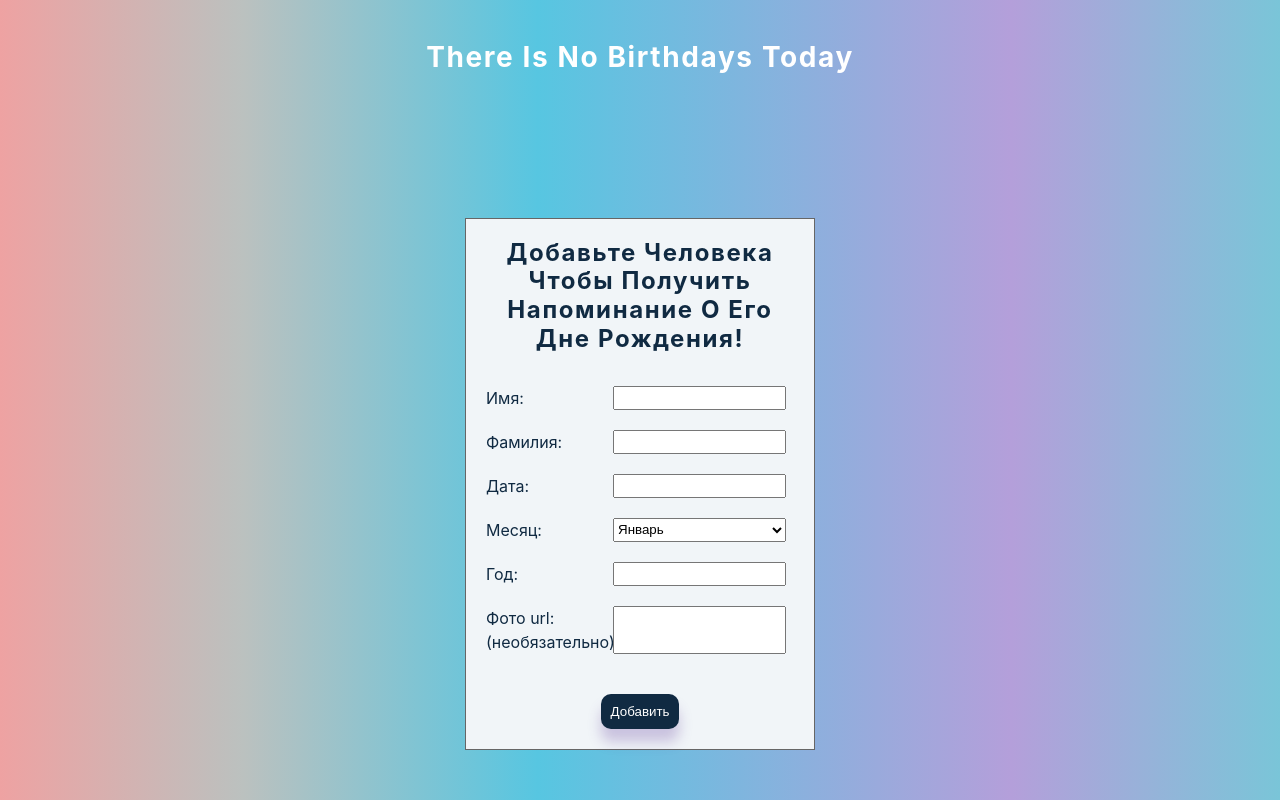
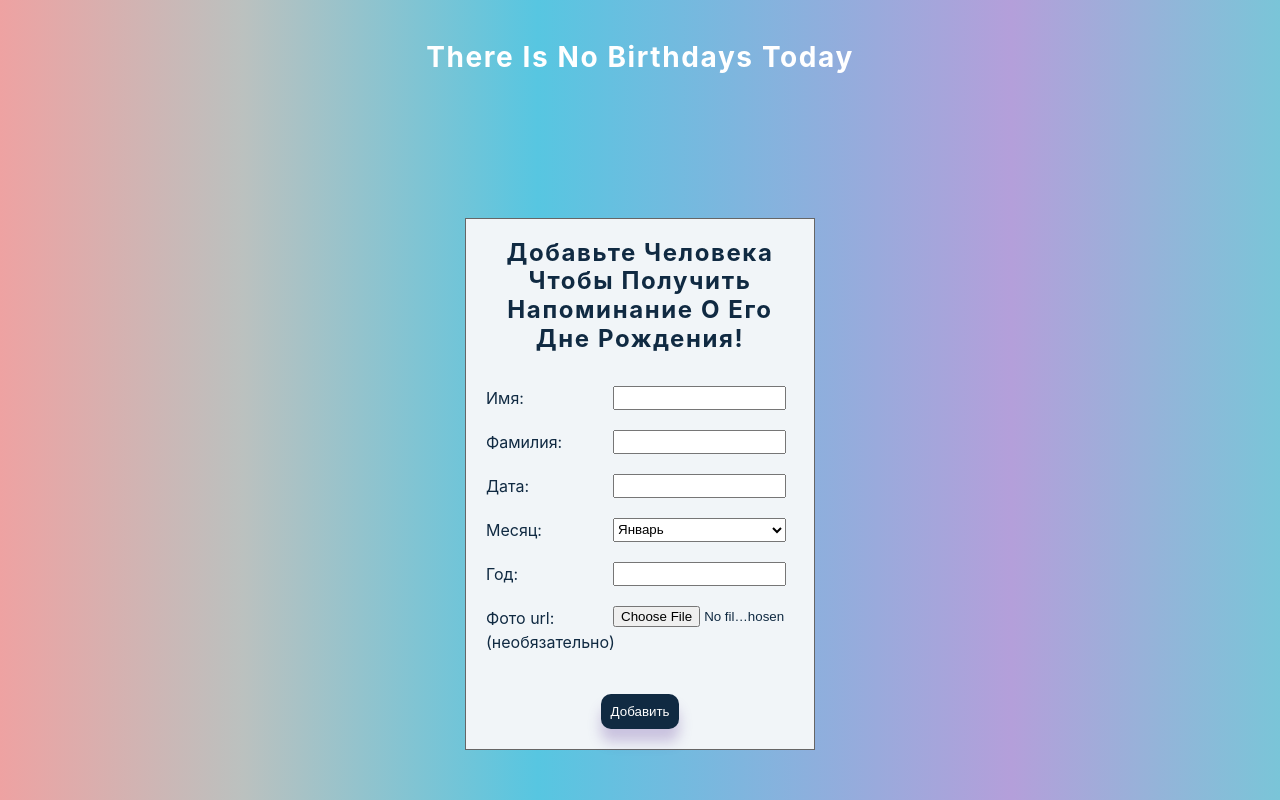
Before and after one commit to AlexBachurin/react-birthday-reminder, a React (Create React App) app: page / in a window 1280 px wide. Shown: the part 666-1466 px from the top of the page. Built offline with nearby package versions, Linux system fonts and the light colour scheme.

Commit message:
changed photo url to file input and clearing it with useRef

```diff
--- a/src/App.js
+++ b/src/App.js
@@ -1,4 +1,4 @@
-import React, { useState, useEffect } from 'react';
+import React, { useState, useEffect, useRef } from 'react';
 import Form from './components/Form';
 import Persons from './components/Persons';
 
@@ -12,6 +12,8 @@ const getLocalStorage = () => {
   }
 }
 function App() {
+  //ref for file input to clear value
+  const fileInputRef = useRef(null)
   //set our people list with data from local storage
   const [peopleList, setpeopleList] = useState(getLocalStorage());
   //state for people who have birthday today
@@ -21,7 +23,7 @@ function App() {
   //state for alert
   const [alert, setAlert] = useState({ state: false, type: '' })
 
-
+  console.log(fileInputRef)
   //get current date
   const today = new Date();
   const todayYear = today.getFullYear();
@@ -50,6 +52,8 @@ function App() {
       setPerson({ firstName: '', lastName: '', date: '', month: 'Январь', year: '', img: '' });
       //show success alert
       setAlert({ state: true, type: 'success' })
+      //clear value of file input
+      fileInputRef.current.value = null;
 
     } else {
       //set alert for missing fields error
@@ -79,10 +83,25 @@ function App() {
         setPerson({ ...person, year: target.value });
         break;
       case 'image':
-        setPerson({ ...person, img: target.value });
+        //get our file
+        const file = e.target.files[0];
+        const reader = new FileReader();
+
+
+        reader.onload = function (event) {
+          // The file's url will be printed here
+          const valueUrl = event.target.result;
+          setPerson({ ...person, img: valueUrl })
+        };
+        //read file as url
+        reader.readAsDataURL(file);
+        break;
+      default: {
+
+      }
     }
+  }
 
-  }
   //functionality to check if person in our list birthday is today
   const checkBirthday = () => {
     const peopleWithBirthToday = peopleList.filter((person) => {
@@ -136,7 +155,7 @@ function App() {
 
         </section>
         {/* FORM */}
-        <Form alert={alert} person={person} handleChange={handleChange} handleSubmit={handleSubmit} />
+        <Form fileInputRef={fileInputRef} alert={alert} person={person} handleChange={handleChange} handleSubmit={handleSubmit} />
       </section>
     </main>
   );
--- a/src/components/Form.js
+++ b/src/components/Form.js
@@ -1,7 +1,7 @@
 import React from 'react'
 import Alert from './Alert'
 
-const Form = ({ person, handleSubmit, handleChange, alert }) => {
+const Form = ({ fileInputRef, person, handleSubmit, handleChange, alert }) => {
     return (
         <form className="form" action="">
             <h4 className="form-title">Добавьте человека чтобы получить напоминание о его дне рождения!</h4>
@@ -77,10 +77,12 @@ const Form = ({ person, handleSubmit, handleChange, alert }) => {
                 <label htmlFor="image">Фото url: <span>(необязательно)</span></label>
                 <input
                     onChange={handleChange}
-                    required id="image"
+                    required
+                    id="image"
                     name="image"
-                    type="text"
-                    value={person.img}
+                    accept="image/*"
+                    type="file"
+                    ref={fileInputRef}
                 />
             </div>
             <button onClick={handleSubmit} className="submit-btn" type="submit"> Добавить </button>
--- a/src/components/Persons.js
+++ b/src/components/Persons.js
@@ -10,7 +10,7 @@ const Person = ({ personsBirthToday, todayYear }) => {
                         <article key={index} className="birthday">
                             <div className="img-container">
                                 {/* check if user added image of person then show it , if not use placeholder avatar */}
-                                <img src={person.img && (person.img.endsWith('jpg') || person.img.endsWith('jpeg') || person.img.endsWith('png')) ? person.img : 'https://res.cloudinary.com/dljezd6qv/image/upload/v1631577257/react-birthday-reminder/avatar-placeholder.png'} alt={person.firstName} />
+                                <img src={person.img ? person.img : 'https://res.cloudinary.com/dljezd6qv/image/upload/v1631577257/react-birthday-reminder/avatar-placeholder.png'} alt={person.firstName} />
                             </div>
                             <h4>{person.firstName} {person.lastName}</h4>
                             <p>Сегодня {person.firstName} празднует свое <span>{todayYear - person.year}</span>  летие! </p>
```
